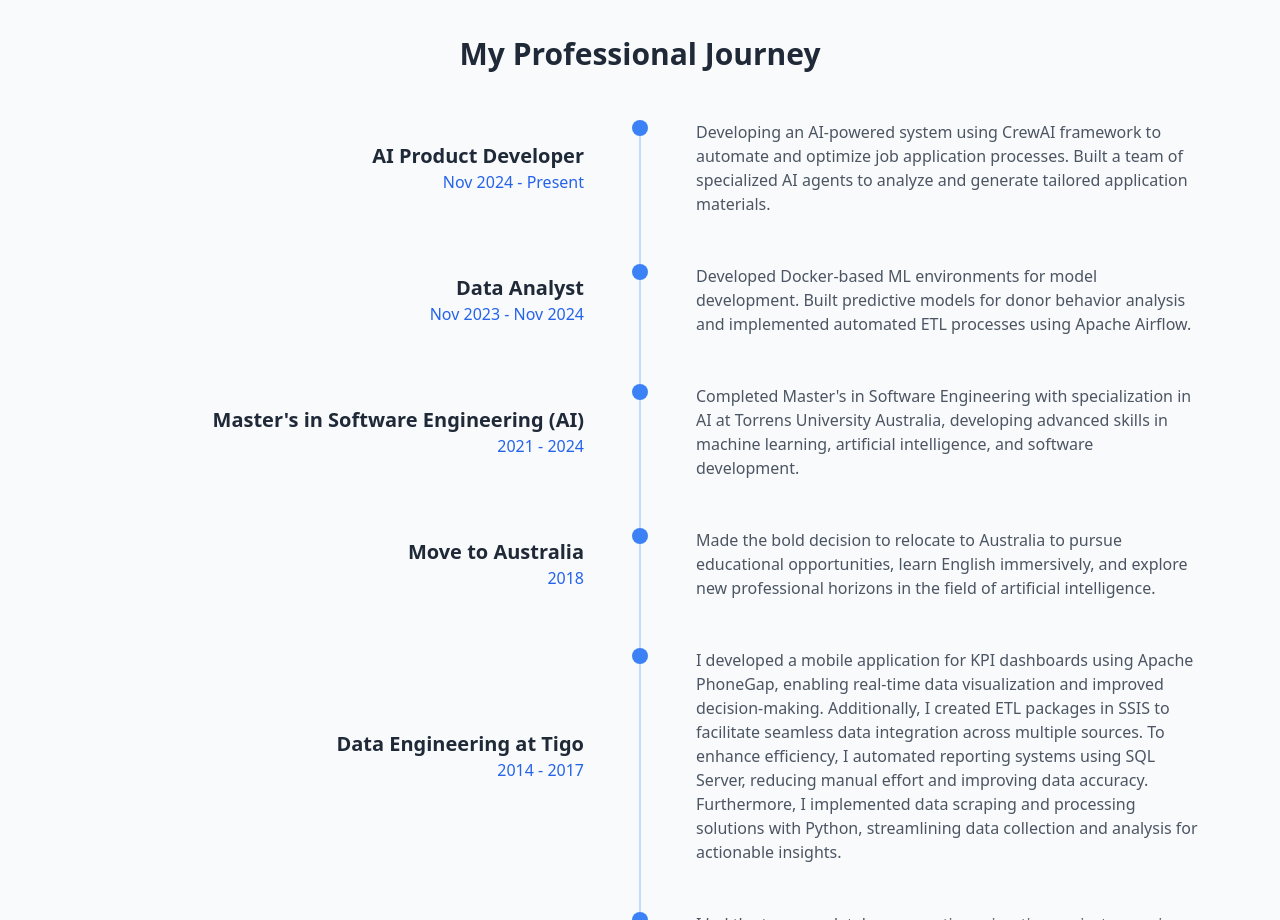
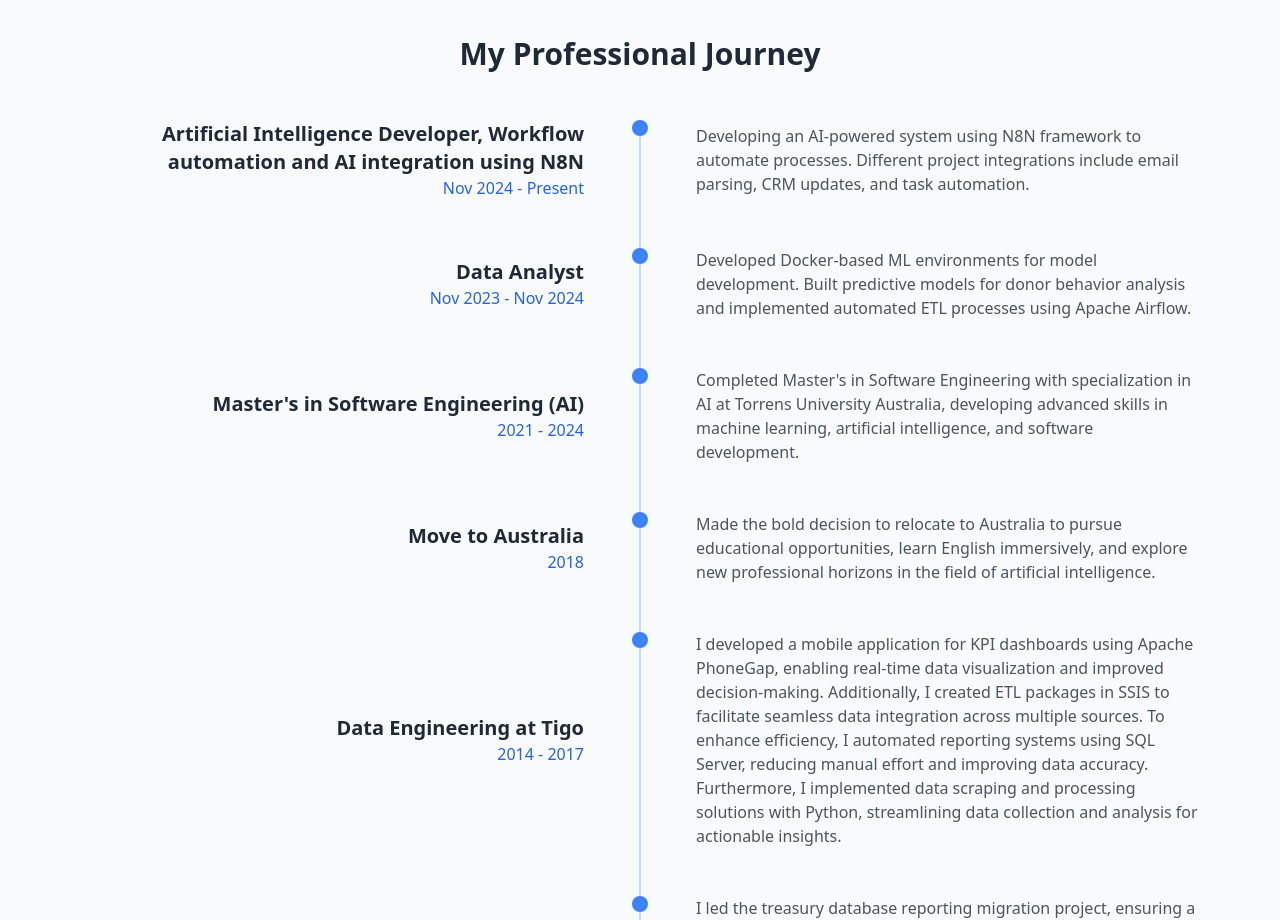
Before and after one commit to jamonhin/jamonhin.github.io, a plain HTML site: page index.html in a window 1280 px wide. Shown: the part 4880-5800 px from the top of the page. Drawn offline with nearby package versions, Linux system fonts and the light colour scheme.

Commit message:
Updated timeline section with refined job title and description for current AI Developer role

```diff
--- a/index.html
+++ b/index.html
@@ -349,11 +349,11 @@
                         <!-- Content -->
                         <div class="ml-8 md:ml-0 md:grid md:grid-cols-2 md:gap-8 items-center">
                             <div class="md:text-right md:pr-10">
-                                <h3 class="text-xl font-bold text-gray-800">AI Product Developer</h3>
+                                <h3 class="text-xl font-bold text-gray-800">Artificial Intelligence Developer, Workflow automation and AI integration using N8N</h3>
                                 <span class="text-blue-600 font-medium">Nov 2024 - Present</span>
                             </div>
                             <div class="mt-3 md:mt-0 md:pl-10">
-                                <p class="text-gray-600">Developing an AI-powered system using CrewAI framework to automate and optimize job application processes. Built a team of specialized AI agents to analyze and generate tailored application materials.</p>
+                                <p class="text-gray-600">Developing an AI-powered system using N8N framework to automate processes. Different project integrations include email parsing, CRM updates, and task automation.</p>
                             </div>
                         </div>
                     </div>
```
